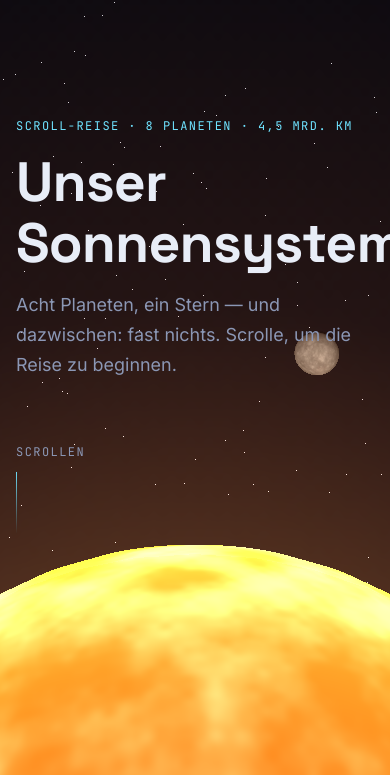
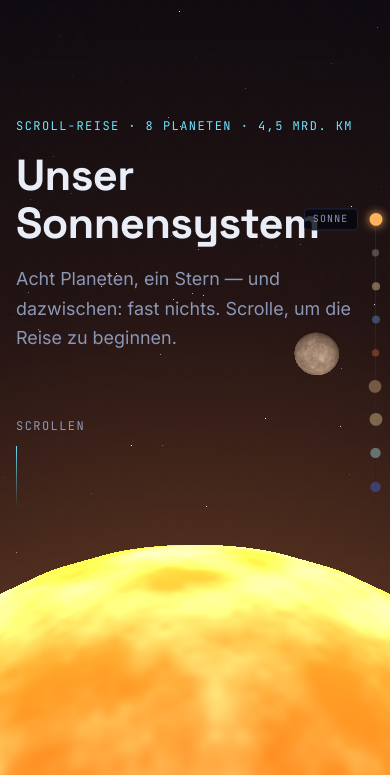
Before and after one commit to muckiseftle/multitrex, an Astro site: page /sonnensystem in a window 390 px wide. Shown: the part 69-844 px from the top of the page. Built offline with nearby package versions, Linux system fonts and the light colour scheme; Astro itself is replaced by a stand-in of ours; animation ran at ten frames a second.

Commit message:
Funkelnde Sterne (Shader), Planeten-Sprungleiste, Mobile-Fixes
- Sternenfeld als Shader mit Per-Stern-Twinkle (Groesse geclampt gegen GPU-Overdraw)
- Sprungleiste rechts: alle Stationen klickbar, aktive Station markiert (IntersectionObserver), sanfter Sprung via Lenis
- Hero-Headline passt jetzt auf 320px-Geraete, overflow-x: clip als Sicherheitsnetz
- Alle Seiten bei 375px verifiziert: kein horizontaler Overflow

Co-Authored-By: Claude Fable 5 <noreply@anthropic.com>

```diff
--- a/src/pages/sonnensystem.astro
+++ b/src/pages/sonnensystem.astro
@@ -26,6 +26,32 @@ const fmt = new Intl.NumberFormat('de-DE');
       <div class="stage__glow" id="css-sun"></div>
       <canvas id="solar-canvas" class="stage__canvas"></canvas>
     </div>
+
+    <!-- Sprungleiste: alle Stationen in Reihe, klickbar -->
+    <nav class="rail" aria-label="Direkt zu einem Planeten springen">
+      <a
+        href="#sonne"
+        class="rail__item"
+        data-rail="sonne"
+        style="--dot-color: var(--color-accent-warm); --dot-size: 16px"
+      >
+        <span class="rail__label">Sonne</span>
+        <span class="rail__dot" aria-hidden="true"></span>
+      </a>
+      {
+        planets.map((p) => (
+          <a
+            href={`#${p.id}`}
+            class="rail__item"
+            data-rail={p.id}
+            style={`--dot-color: ${p.tint}; --dot-size: ${(6 + Math.pow(p.radiusEarths, 0.4) * 4).toFixed(1)}px`}
+          >
+            <span class="rail__label">{p.name}</span>
+            <span class="rail__dot" aria-hidden="true" />
+          </a>
+        ))
+      }
+    </nav>
 
     <!-- ============ SEKTION: SONNE (Hero / LCP) ============ -->
     <section class="sec sec--sun" id="sonne" data-body="sonne">
@@ -133,6 +159,8 @@ const fmt = new Intl.NumberFormat('de-DE');
 
   #journey {
     position: relative;
+    /* Sicherheitsnetz: nichts darf horizontales Scrollen auslösen */
+    overflow-x: clip;
   }
 
   /* ---------- Stage: Canvas + CSS-Glow ---------- */
@@ -172,6 +200,109 @@ const fmt = new Intl.NumberFormat('de-DE');
     opacity: 0;
   }
 
+  /* ---------- Sprungleiste ---------- */
+  .rail {
+    position: fixed;
+    right: clamp(10px, 2.2vw, 28px);
+    top: 50%;
+    transform: translateY(-50%);
+    z-index: var(--z-nav);
+    display: flex;
+    flex-direction: column;
+    align-items: flex-end;
+    gap: 14px;
+    /* feine Verbindungslinie hinter den Punkten */
+    padding: 10px 0;
+  }
+
+  .rail::before {
+    content: '';
+    position: absolute;
+    top: 0;
+    bottom: 0;
+    right: calc(var(--rail-line-offset, 8px));
+    width: 1px;
+    background: linear-gradient(transparent, var(--color-space-700) 12%, var(--color-space-700) 88%, transparent);
+    pointer-events: none;
+  }
+
+  .rail__item {
+    display: flex;
+    align-items: center;
+    gap: 10px;
+    min-height: 18px;
+    color: var(--color-star-400);
+  }
+
+  .rail__dot {
+    position: relative;
+    width: var(--dot-size, 10px);
+    height: var(--dot-size, 10px);
+    margin-right: calc((17px - var(--dot-size, 10px)) / 2);
+    border-radius: 50%;
+    background: var(--dot-color, var(--color-accent));
+    opacity: 0.45;
+    transition:
+      opacity var(--dur-base) var(--ease-out),
+      box-shadow var(--dur-base) var(--ease-out),
+      transform var(--dur-base) var(--ease-out);
+  }
+
+  .rail__label {
+    font-family: var(--font-mono);
+    font-size: 0.62rem;
+    text-transform: uppercase;
+    letter-spacing: var(--tracking-label);
+    opacity: 0;
+    transform: translateX(6px);
+    transition:
+      opacity var(--dur-base) var(--ease-out),
+      transform var(--dur-base) var(--ease-out);
+    pointer-events: none;
+    background: rgb(5 7 15 / 0.8);
+    padding: 2px 8px;
+    border-radius: var(--radius-sm);
+    border: var(--border-fine);
+  }
+
+  .rail__item:hover .rail__dot {
+    opacity: 1;
+    transform: scale(1.25);
+  }
+
+  .rail__item:hover .rail__label,
+  .rail__item:focus-visible .rail__label,
+  .rail__item[data-active] .rail__label {
+    opacity: 1;
+    transform: translateX(0);
+  }
+
+  .rail__item[data-active] .rail__dot {
+    opacity: 1;
+    box-shadow: 0 0 12px var(--dot-color, var(--color-accent));
+  }
+
+  @media (max-width: 700px) {
+    .rail {
+      right: 6px;
+      gap: 11px;
+    }
+
+    .rail__dot {
+      /* auf dem Handy kompakter, aber Touch-Ziel bleibt die ganze Zeile */
+      transform: scale(0.8);
+    }
+
+    /* Labels brauchen Platz — mobil nur für die aktive Station */
+    .rail__item:hover .rail__label {
+      opacity: 0;
+    }
+
+    .rail__item[data-active] .rail__label {
+      opacity: 1;
+    }
+  }
+
   /* ---------- Sektionen ---------- */
   .sec {
     position: relative;
@@ -188,7 +319,8 @@ const fmt = new Intl.NumberFormat('de-DE');
   }
 
   .sec--sun__title {
-    font-size: var(--text-hero);
+    /* „Sonnensystem" ist 12 Zeichen — muss auch auf 320px-Geräten passen */
+    font-size: clamp(2.1rem, 0.4rem + 9.5vw, 7rem);
     margin: var(--space-3) 0;
   }
 
--- a/src/solar/journey.ts
+++ b/src/solar/journey.ts
@@ -17,6 +17,8 @@ export function initJourney() {
   if (!journey) return;
 
   const reducedMotion = matchMedia('(prefers-reduced-motion: reduce)').matches;
+  initRail(reducedMotion);
+
   if (reducedMotion || !supportsWebGL()) {
     // statischer Pfad: nichts verstecken, nichts animieren — Inhalt steht ja im HTML
     return;
@@ -24,6 +26,50 @@ export function initJourney() {
 
   initOverlays();
   void init3D(journey);
+}
+
+/* ---------------- Sprungleiste: aktive Station + sanfte Sprünge ---------------- */
+
+/** Lenis-Instanz, sobald die 3D-Initialisierung sie erzeugt hat */
+let lenisRef: { scrollTo: (target: HTMLElement, opts?: object) => void } | null = null;
+
+function initRail(reducedMotion: boolean) {
+  const items = [...document.querySelectorAll<HTMLAnchorElement>('[data-rail]')];
+  if (items.length === 0) return;
+
+  // Klick: ohne Scrollen zur Station springen (smooth, außer bei reduced motion)
+  for (const item of items) {
+    item.addEventListener('click', (e) => {
+      const target = document.getElementById(item.dataset.rail ?? '');
+      if (!target) return;
+      e.preventDefault();
+      // Ziel: Sektionsmitte im Viewport — dort steht das Panel, dort verweilt die Kamera
+      const y = target.offsetTop + target.offsetHeight / 2 - innerHeight / 2;
+      if (lenisRef && !reducedMotion) {
+        lenisRef.scrollTo(target, { offset: target.offsetHeight / 2 - innerHeight / 2, duration: 1.8 });
+      } else {
+        scrollTo({ top: y, behavior: reducedMotion ? 'auto' : 'smooth' });
+      }
+      history.replaceState(null, '', `#${item.dataset.rail}`);
+    });
+  }
+
+  // Aktive Station: Sektion, deren Mitte im mittleren Viewport-Band liegt
+  const byId = new Map(items.map((i) => [i.dataset.rail ?? '', i]));
+  const observer = new IntersectionObserver(
+    (entries) => {
+      for (const entry of entries) {
+        if (!entry.isIntersecting) continue;
+        for (const i of items) delete i.dataset.active;
+        byId.get(entry.target.id)!.dataset.active = '';
+      }
+    },
+    { rootMargin: '-45% 0px -45% 0px' }
+  );
+  for (const id of byId.keys()) {
+    const sec = document.getElementById(id);
+    if (sec) observer.observe(sec);
+  }
 }
 
 function supportsWebGL(): boolean {
@@ -86,6 +132,7 @@ async function init3D(journey: HTMLElement) {
 
   /* Lenis <-> ScrollTrigger Standard-Verdrahtung */
   const lenis = new Lenis({ lerp: 0.12 });
+  lenisRef = lenis;
   lenis.on('scroll', ScrollTrigger.update);
   gsap.ticker.add((time) => lenis.raf(time * 1000));
   gsap.ticker.lagSmoothing(0);
--- a/src/solar/scene.ts
+++ b/src/solar/scene.ts
@@ -107,6 +107,7 @@ export class SolarScene {
   readonly lookTarget = new THREE.Vector3(0, 0, -40);
 
   private sunMaterial: THREE.ShaderMaterial;
+  private starMaterial?: THREE.ShaderMaterial;
   private sunLight: THREE.PointLight;
   private clouds?: THREE.Mesh;
   private clock = new THREE.Clock();
@@ -168,6 +169,8 @@ export class SolarScene {
   private buildStars() {
     const count = this.tier === 'high' ? 4000 : 1800;
     const positions = new Float32Array(count * 3);
+    const phases = new Float32Array(count);
+    const sizes = new Float32Array(count);
     for (let i = 0; i < count; i++) {
       // Sterne auf einer großen Kugelschale rund um die Reisestrecke
       const r = 220 + Math.random() * 160;
@@ -176,18 +179,52 @@ export class SolarScene {
       positions[i * 3] = r * Math.sin(phi) * Math.cos(theta);
       positions[i * 3 + 1] = r * Math.sin(phi) * Math.sin(theta);
       positions[i * 3 + 2] = r * Math.cos(phi) - 180; // entlang der Strecke verschoben
+      phases[i] = Math.random();
+      sizes[i] = 0.8 + Math.random() * 1.6;
     }
     const geo = new THREE.BufferGeometry();
     geo.setAttribute('position', new THREE.BufferAttribute(positions, 3));
-    const mat = new THREE.PointsMaterial({
-      color: 0xe8edf7,
-      size: 0.7,
-      sizeAttenuation: true,
+    geo.setAttribute('aPhase', new THREE.BufferAttribute(phases, 1));
+    geo.setAttribute('aSize', new THREE.BufferAttribute(sizes, 1));
+
+    // Funkeln im Vertex-Shader: jeder Stern pulsiert mit eigener Phase/Frequenz
+    this.starMaterial = new THREE.ShaderMaterial({
+      uniforms: {
+        uTime: { value: 0 },
+        uPixelRatio: { value: this.renderer.getPixelRatio() },
+      },
+      vertexShader: /* glsl */ `
+        attribute float aPhase;
+        attribute float aSize;
+        uniform float uTime;
+        uniform float uPixelRatio;
+        varying float vAlpha;
+        void main() {
+          vec4 mv = modelViewMatrix * vec4(position, 1.0);
+          gl_Position = projectionMatrix * mv;
+          float dist = max(-mv.z, 0.001);
+          // Größe clampen: sehr nahe Sterne würden sonst zu Riesen-Punkten
+          // explodieren und die GPU mit Overdraw lahmlegen
+          gl_PointSize = clamp(aSize * uPixelRatio * (160.0 / dist), 0.0, 7.0 * uPixelRatio);
+          float tw = sin(uTime * (0.5 + aPhase * 1.7) + aPhase * 6.2831);
+          vAlpha = (0.35 + 0.65 * (0.5 + 0.5 * tw))
+            // nahe Sterne sanft ausblenden statt als Scheiben vorbeifliegen
+            * smoothstep(20.0, 60.0, dist);
+        }
+      `,
+      fragmentShader: /* glsl */ `
+        varying float vAlpha;
+        void main() {
+          float d = length(gl_PointCoord - 0.5);
+          float m = smoothstep(0.5, 0.12, d);
+          gl_FragColor = vec4(vec3(0.91, 0.93, 0.97), vAlpha * m);
+        }
+      `,
       transparent: true,
-      opacity: 0.85,
       depthWrite: false,
+      blending: THREE.AdditiveBlending,
     });
-    this.scene.add(new THREE.Points(geo, mat));
+    this.scene.add(new THREE.Points(geo, this.starMaterial));
   }
 
   private buildPlanets(tier: DeviceTier): TextureQueue {
@@ -295,6 +332,7 @@ export class SolarScene {
   update() {
     const t = this.clock.getElapsedTime();
     this.sunMaterial.uniforms.uTime.value = t;
+    if (this.starMaterial) this.starMaterial.uniforms.uTime.value = t;
 
     // langsame Eigenrotation aller sichtbaren Planeten
     for (const mesh of this.planets.values()) {
```
